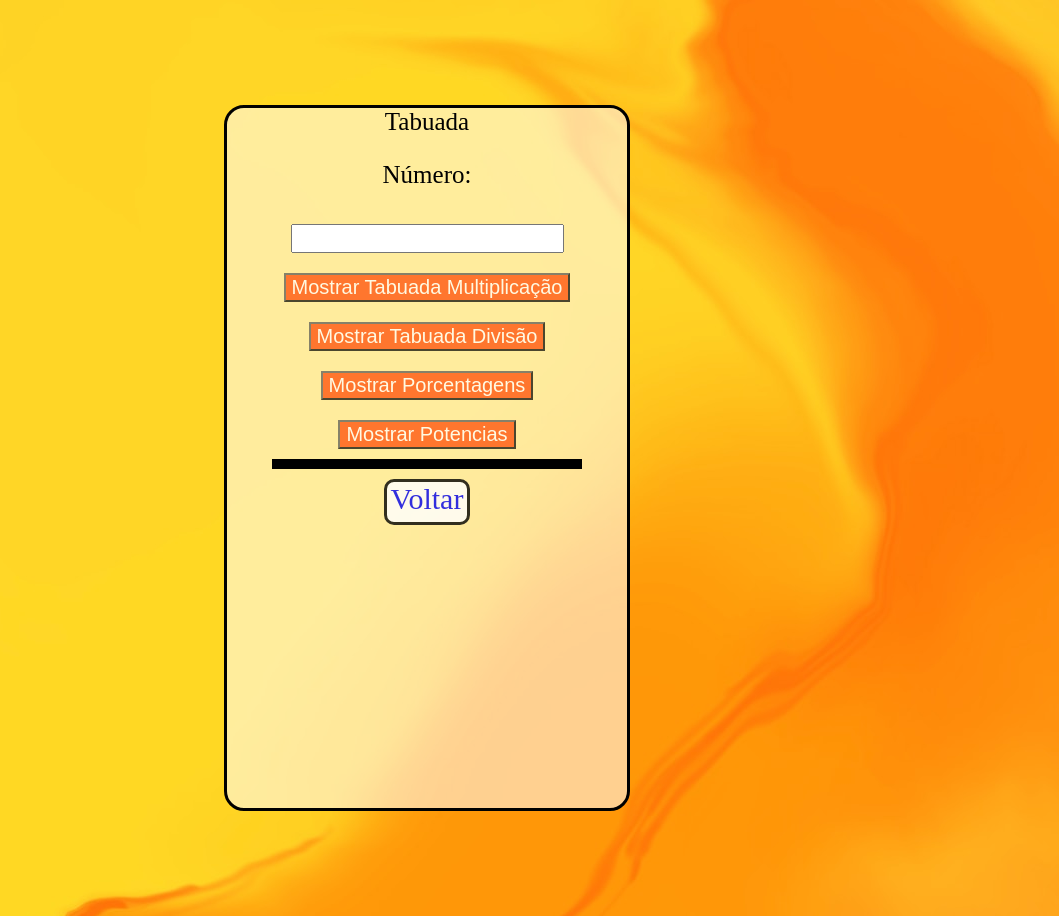
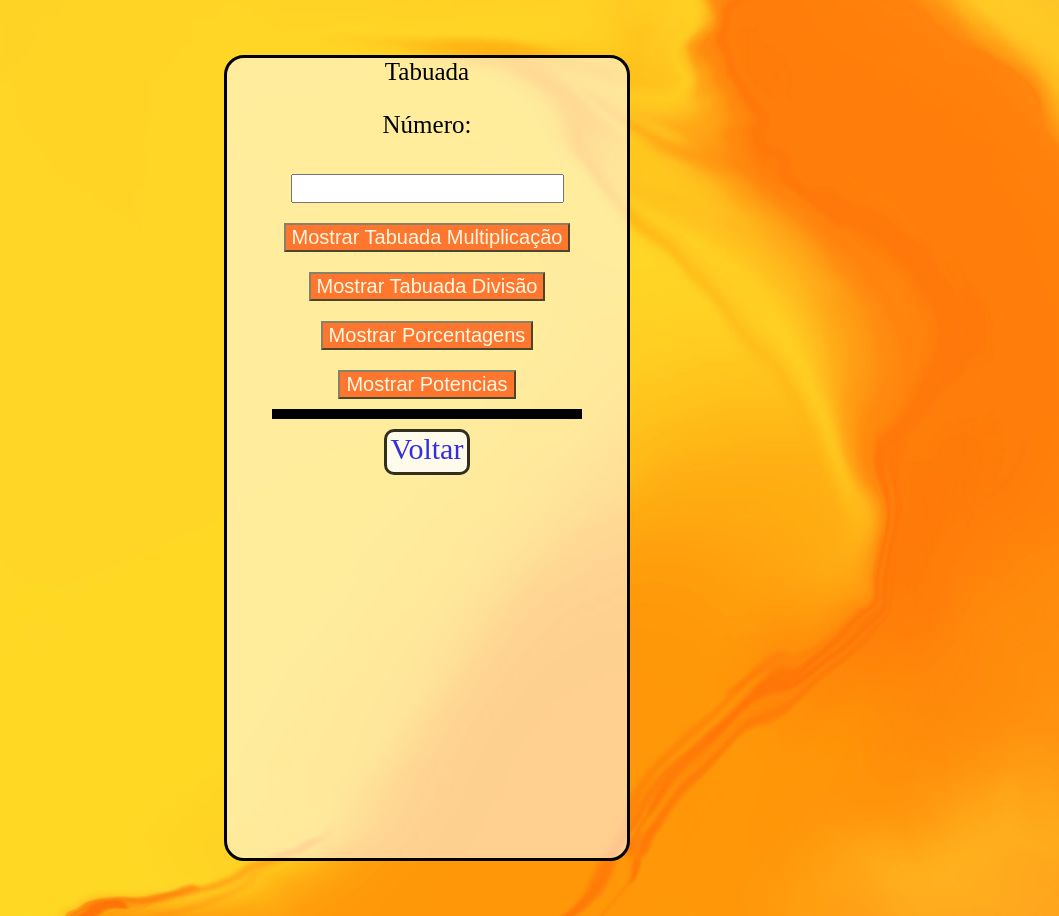
Before and after one commit to Rafael-Marcio/Projeto, a PHP site: page /index9.html in a window 1280 px wide. Shown: the whole page, without its empty margins (221-1280 px from the left). Run offline with PHP 8.4, Linux system fonts and the light colour scheme.

Commit message:
Rafael-marcio

```diff
--- a/atividades/CSS/index9.css
+++ b/atividades/CSS/index9.css
@@ -16,7 +16,7 @@ main{
 }
 .box{
     width: 400px;
-    height: 700px;
+    height: 800px;
     display: flex;
     flex-direction: column;
     align-items: center;
```
